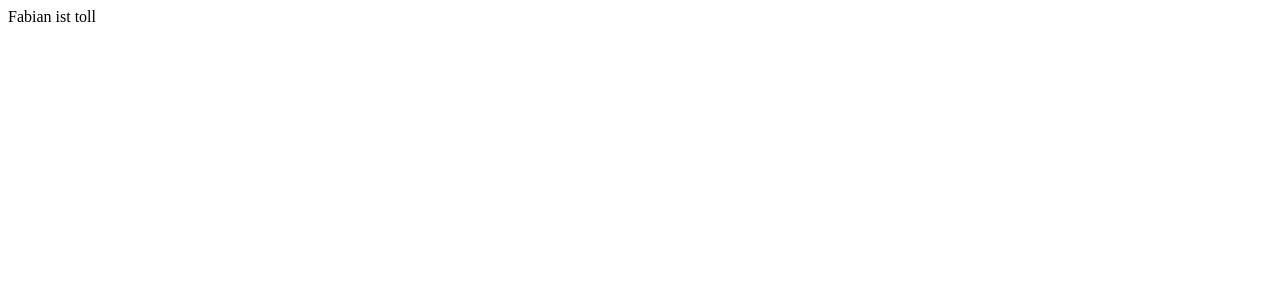
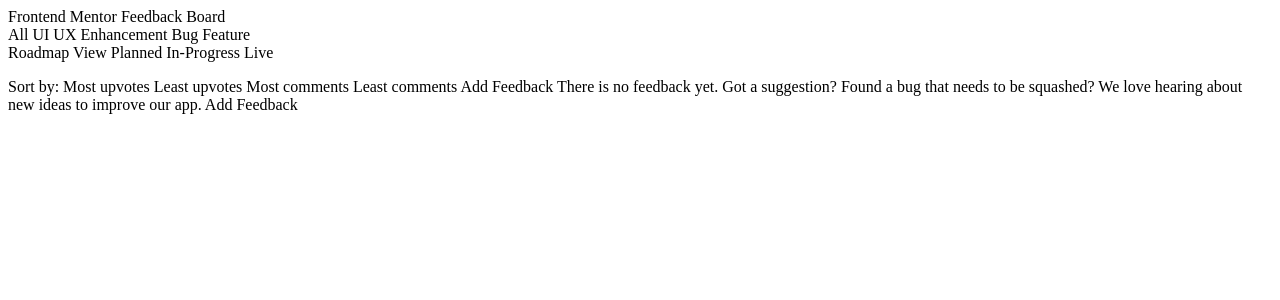
Before and after one commit to FabianAndiel1985/product_feedback_app-REACT-SCSS, a React (Create React App) app: page / in a window 1280 px wide. Shown: the top 300 px of the page. Built offline with nearby package versions, Linux system fonts and the light colour scheme.

Commit message:
Split up suggestions in main and sidebar

```diff
--- /dev/null
+++ b/src/components/suggestions/components/main/main.jsx
@@ -0,0 +1,25 @@
+import React from 'react'
+
+const Main = () => {
+    return (
+        <p>
+        Sort by:
+        Most upvotes
+        Least upvotes
+        Most comments
+        Least comments
+
+        Add Feedback
+
+
+        There is no feedback yet. Got a suggestion? Found a bug that needs to be squashed? We love
+        hearing about new ideas to improve our app.
+
+        Add Feedback
+
+
+          </p>
+    )
+}
+
+export default Main;
--- /dev/null
+++ b/src/components/suggestions/components/sidebar/sidebar.jsx
@@ -0,0 +1,32 @@
+const Sidebar = () => {
+    return (
+        <>
+
+        <div>
+            Frontend Mentor
+            Feedback Board
+        </div>
+
+      <div>
+        All
+        UI
+        UX
+        Enhancement
+        Bug
+        Feature
+      </div>
+
+      <div>
+        Roadmap
+        View
+
+        Planned
+        In-Progress
+        Live
+        </div>
+
+        </>
+    )
+}
+
+export default Sidebar;
--- a/src/components/suggestions/index.jsx
+++ b/src/components/suggestions/index.jsx
@@ -1,10 +1,13 @@
 import React from 'react'
+import Main from './components/main/main'
+import Sidebar from './components/sidebar/sidebar';
 
 const Suggestions = () => {
     return (
-        <div>
-            Fabian ist toll
-        </div>
+        <>
+            <Sidebar/>
+            <Main/>
+        </>
     )
 }
 
```
